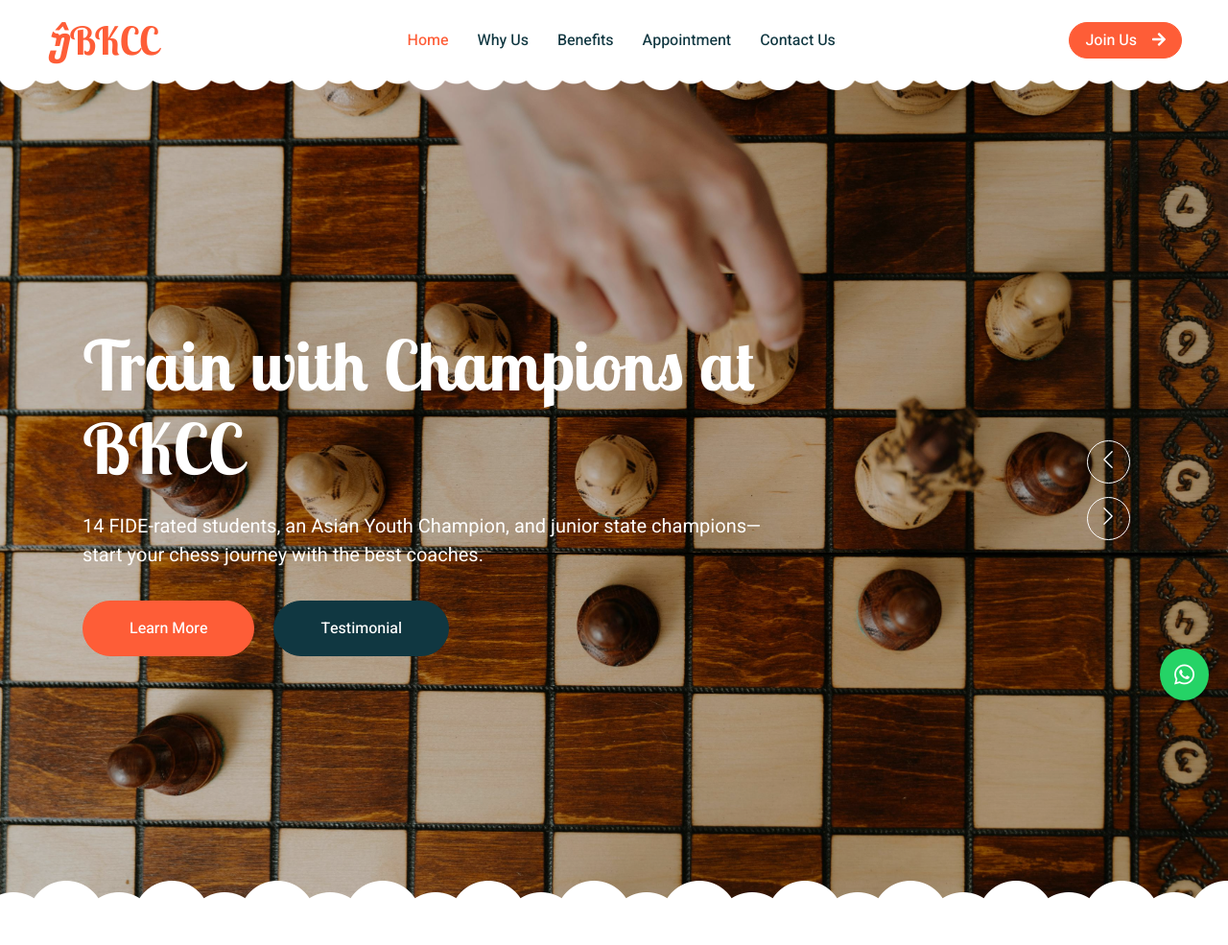
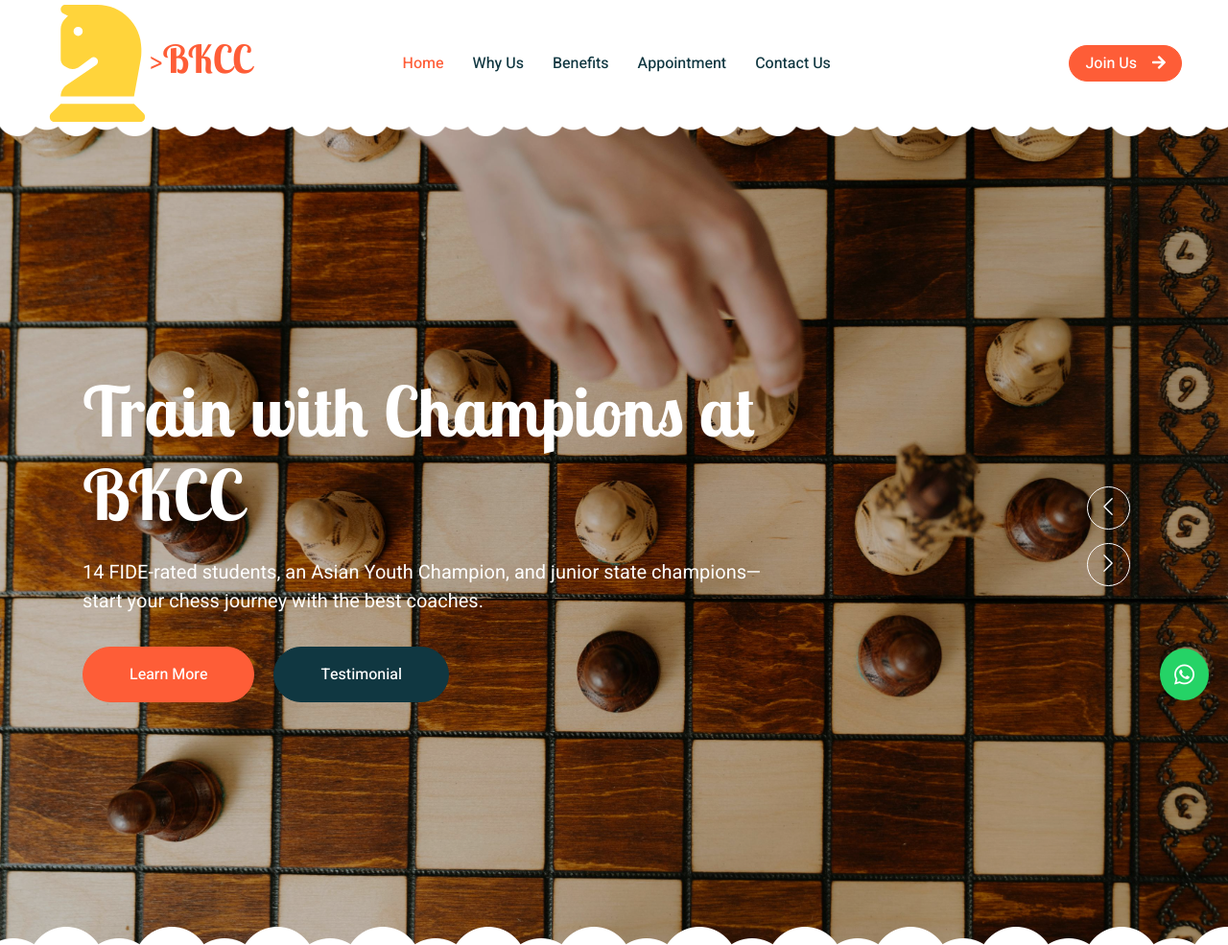
Before and after one commit to syamsahoo/bkcc-new, a plain HTML site: page index.html in a window 1280 px wide. Shown: the top 985 px of the page at 96% size. Drawn offline with nearby package versions, Linux system fonts and the light colour scheme.

Commit message:
Update index.html

```diff
--- a/index.html
+++ b/index.html
@@ -46,7 +46,7 @@
         <nav class="navbar navbar-expand-lg bg-white navbar-light sticky-top px-4 px-lg-5 py-lg-0">
             <a href="index.html" class="navbar-brand">
 
-                <h1 class="m-0 text-primary"><i class="fa-solid fa-chess-knight"></i>BKCC</h1>
+                <h1 class="m-0 text-primary"><svg xmlns="http://www.w3.org/2000/svg" viewBox="0 0 448 512"><!--!Font Awesome Free 6.7.2 by @fontawesome - https://fontawesome.com License - https://fontawesome.com/license/free Copyright 2025 Fonticons, Inc.--><path fill="#FFD43B" d="M96 48L82.7 61.3C70.7 73.3 64 89.5 64 106.5l0 132.4c0 10.7 5.3 20.7 14.2 26.6l10.6 7c14.3 9.6 32.7 10.7 48.1 3l3.2-1.6c2.6-1.3 5-2.8 7.3-4.5l49.4-37c6.6-5 15.7-5 22.3 0c10.2 7.7 9.9 23.1-.7 30.3L90.4 350C73.9 361.3 64 380 64 400l320 0 28.9-159c2.1-11.3 3.1-22.8 3.1-34.3l0-14.7C416 86 330 0 224 0L83.8 0C72.9 0 64 8.9 64 19.8c0 7.5 4.2 14.3 10.9 17.7L96 48zm24 68a20 20 0 1 1 40 0 20 20 0 1 1 -40 0zM22.6 473.4c-4.2 4.2-6.6 10-6.6 16C16 501.9 26.1 512 38.6 512l370.7 0c12.5 0 22.6-10.1 22.6-22.6c0-6-2.4-11.8-6.6-16L384 432 64 432 22.6 473.4z"/></svg>>BKCC</h1>
 
             </a>
             <button type="button" class="navbar-toggler" data-bs-toggle="collapse" data-bs-target="#navbarCollapse">
```
